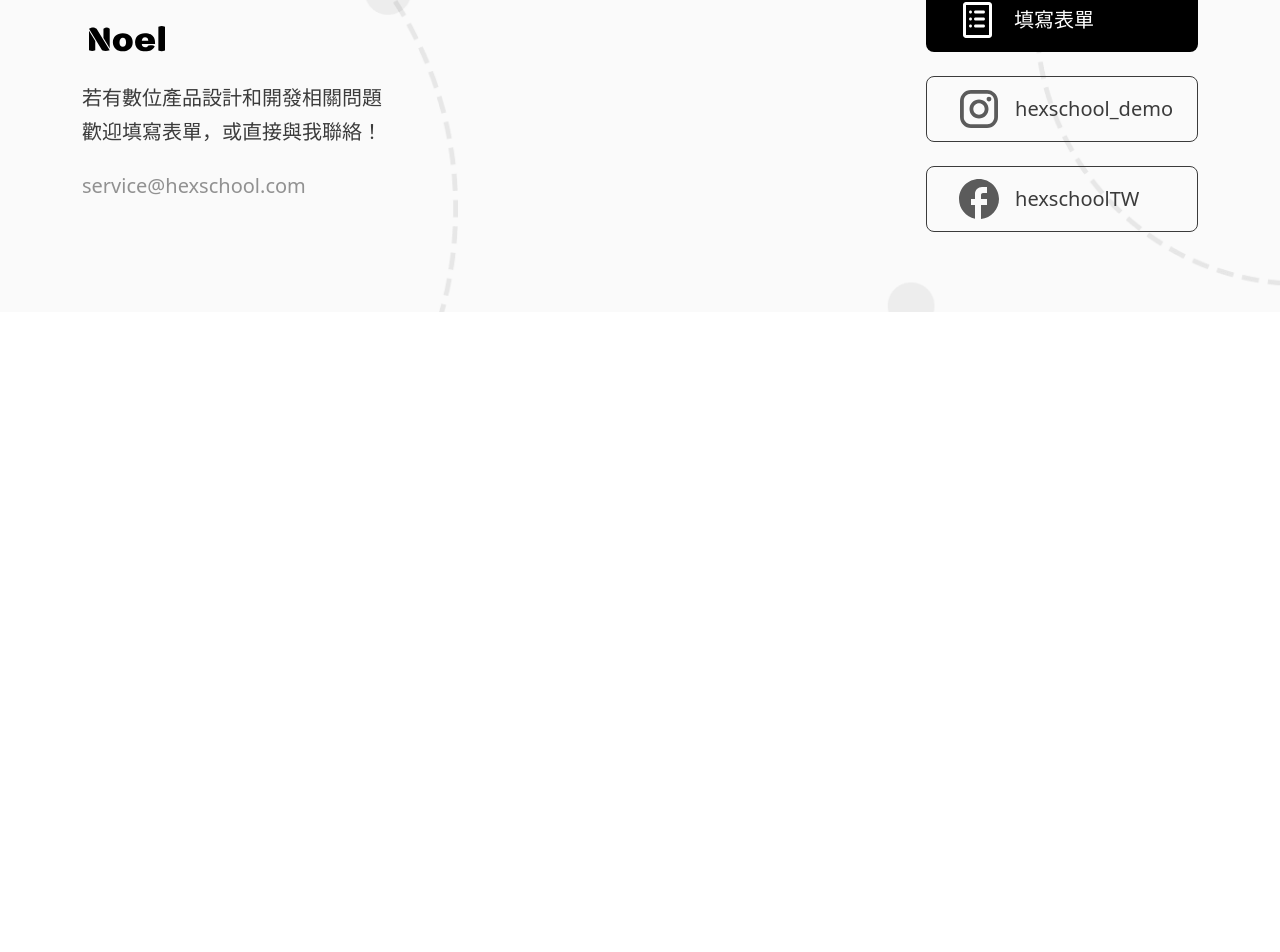
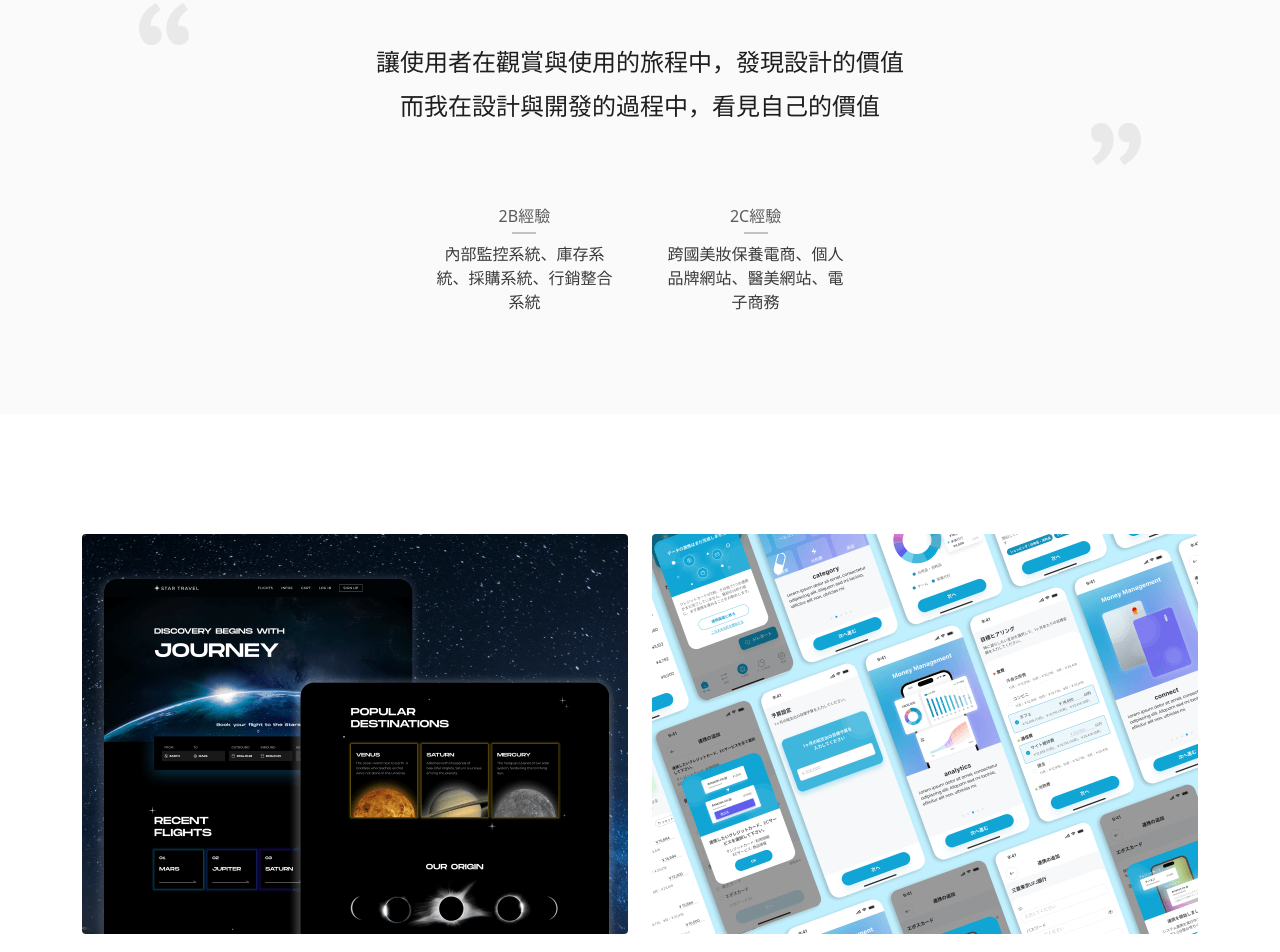
Before and after one commit to Lina-SHU/neol-website, a Vue app: page /portfolio in a window 1280 px wide. Shown: the part 92-1044 px from the top of the page. Before the commit the page ends 800 px from the top, so only its background shows below. Built offline with nearby package versions, Linux system fonts and the light colour scheme.

Commit message:
add profolio page

```diff
--- a/src/router/index.js
+++ b/src/router/index.js
@@ -7,6 +7,11 @@ const router = createRouter({
       path: '/',
       name: 'home',
       component: () => import('../views/HomeView.vue')
+    },
+    {
+      path: '/portfolio',
+      name: 'portfolio',
+      component: () => import('../views/PortfolioView.vue')
     },
     {
       path: '/service',
--- /dev/null
+++ b/src/views/PortfolioView.vue
@@ -0,0 +1,151 @@
+<template>
+  <!-- 標題 -->
+  <div class="bg-primary-100 pt-10 pb-20 text-center lg:pt-20">
+    <div class="w-[80%] mb-10 mx-auto 2xl:w-[35%] xl:mb-6">
+      <img src="../assets/image/quote-left.png" alt="quote-left" class="mx-auto lg:ml-0 lg:-mb-4" />
+      <div class="text-primary-800 text-xl lg:text-2xl">
+        <p class="mb-2">讓使用者在觀賞與使用的旅程中，發現設計的價值</p>
+        <p>而我在設計與開發的過程中，看見自己的價值</p>
+      </div>
+      <img
+        src="../assets/image/quote-right.png"
+        alt=""
+        class="hidden lg:block lg:ml-auto lg:-mt-4"
+      />
+    </div>
+    <ul class="w-[62.6%] mx-auto xl:w-[33%] xl:grid xl:gap-x-10 xl:grid-cols-2">
+      <li class="text-center mb-5">
+        <h3 class="text-primary-600 mb-1">2B經驗</h3>
+        <div class="title-underline mx-auto mb-2"></div>
+        <p class="text-primary-700">內部監控系統、庫存系統、採購系統、行銷整合系統</p>
+      </li>
+      <li class="text-center">
+        <h3 class="text-primary-600 mb-1">2C經驗</h3>
+        <div class="title-underline mx-auto mb-2"></div>
+        <p class="text-primary-700">跨國美妝保養電商、個人品牌網站、醫美網站、電子商務</p>
+      </li>
+    </ul>
+  </div>
+  <!-- 作品集 -->
+  <div class="container py-20 lg:py-30">
+    <ul class="caseList lg:flex lg:flex-wrap lg:justify-between lg:-mx-3">
+      <li class="mb-12 lg:w-1/2 lg:px-3 lg:mb-20">
+        <img
+          src="../assets/image/work-image1.png"
+          alt="work-image"
+          class="w-full object-cover rounded mb-4"
+        />
+        <div class="mx-4">
+          <h3 class="font-bold text-xl text-primary-700 mb-2 lg:text-2xxl">星際旅行訂票平台</h3>
+          <p class="text-primary-500 mb-4 lg:mb-6">悠遊宇宙的夢想，從這裡開始實現</p>
+          <ul class="flex">
+            <li class="px-3 py-1 bg-primary-200 rounded-2xl mr-2 lg:mr-4">網頁設計</li>
+            <li class="px-3 py-1 bg-primary-200 rounded-2xl mr-2 lg:mr-4">響應式設計</li>
+            <li class="px-3 py-1 bg-primary-200 rounded-2xl">Bootstrap</li>
+          </ul>
+        </div>
+      </li>
+      <li class="mb-12 lg:w-1/2 lg:px-3 lg:mb-20">
+        <img
+          src="../assets/image/work-image2.png"
+          alt="work-image"
+          class="w-full object-cover rounded mb-4"
+        />
+        <div class="mx-4">
+          <h3 class="font-bold text-xl text-primary-700 mb-2 lg:text-2xxl">理財App</h3>
+          <p class="text-primary-500 mb-4 lg:mb-6">
+            連動帳戶與行動支付，讓 AI 提供您最好的理財建議
+          </p>
+          <ul class="flex">
+            <li class="px-3 py-1 bg-primary-200 rounded-2xl mr-2 lg:mr-4">APP設計</li>
+            <li class="px-3 py-1 bg-primary-200 rounded-2xl mr-2 lg:mr-4">iOS</li>
+            <li class="px-3 py-1 bg-primary-200 rounded-2xl">React</li>
+          </ul>
+        </div>
+      </li>
+      <li class="mb-12 lg:w-1/2 lg:px-3 lg:mb-20">
+        <img
+          src="../assets/image/work-image3.png"
+          alt="work-image"
+          class="w-full object-cover rounded mb-4"
+        />
+        <div class="mx-4">
+          <h3 class="font-bold text-xl text-primary-700 mb-2 lg:text-2xxl">醫美診所官網</h3>
+          <p class="text-primary-500 mb-4 lg:mb-6">永保青春的秘密，從粹究開始</p>
+          <ul class="flex">
+            <li class="px-3 py-1 bg-primary-200 rounded-2xl mr-2 lg:mr-4">網頁設計</li>
+            <li class="px-3 py-1 bg-primary-200 rounded-2xl mr-2 lg:mr-4">響應式設計</li>
+            <li class="px-3 py-1 bg-primary-200 rounded-2xl">ＷordPress</li>
+          </ul>
+        </div>
+      </li>
+      <li class="mb-12 lg:w-1/2 lg:px-3 lg:mb-20">
+        <img
+          src="../assets/image/work-image4.png"
+          alt="work-image"
+          class="w-full object-cover rounded mb-4"
+        />
+        <div class="mx-4">
+          <h3 class="font-bold text-xl text-primary-700 mb-2 lg:text-2xxl">
+            美美美早餐店 POS 機 UI Design
+          </h3>
+          <p class="text-primary-500 mb-4 lg:mb-6">訂單送單一目瞭然，自動報表分析好輕鬆</p>
+          <ul class="flex">
+            <li class="px-3 py-1 bg-primary-200 rounded-2xl mr-2 lg:mr-4">UI 設計</li>
+            <li class="px-3 py-1 bg-primary-200 rounded-2xl mr-2 lg:mr-4">前端開發</li>
+            <li class="px-3 py-1 bg-primary-200 rounded-2xl">Wix</li>
+          </ul>
+        </div>
+      </li>
+      <li class="mb-12 lg:w-1/2 lg:px-3 lg:mb-20">
+        <img
+          src="../assets/image/work-image5.png"
+          alt="work-image"
+          class="w-full object-cover rounded mb-4"
+        />
+        <div class="mx-4">
+          <h3 class="font-bold text-xl text-primary-700 mb-2 lg:text-2xxl">電影院訂票系統</h3>
+          <p class="text-primary-500 mb-4 lg:mb-6">三步驟完成訂票，電腦手機都支援</p>
+          <ul class="flex">
+            <li class="px-3 py-1 bg-primary-200 rounded-2xl mr-2 lg:mr-4">前端開發</li>
+            <li class="px-3 py-1 bg-primary-200 rounded-2xl mr-2 lg:mr-4">後端支援</li>
+            <li class="px-3 py-1 bg-primary-200 rounded-2xl">Vue</li>
+          </ul>
+        </div>
+      </li>
+      <li class="mb-12 lg:w-1/2 lg:px-3 lg:mb-20">
+        <img
+          src="../assets/image/work-image6.png"
+          alt="work-image"
+          class="w-full object-cover rounded mb-4"
+        />
+        <div class="mx-4">
+          <h3 class="font-bold text-xl text-primary-700 mb-2 lg:text-2xxl">巧克巧克形象官網設計</h3>
+          <p class="text-primary-500 mb-4 lg:mb-6">三步驟完成訂票，電腦手機都支援</p>
+          <ul class="flex">
+            <li class="px-3 py-1 bg-primary-200 rounded-2xl mr-2 lg:mr-4">UI設計</li>
+            <li class="px-3 py-1 bg-primary-200 rounded-2xl mr-2 lg:mr-4">設計系統</li>
+            <li class="px-3 py-1 bg-primary-200 rounded-2xl">網路電商</li>
+          </ul>
+        </div>
+      </li>
+    </ul>
+  </div>
+</template>
+
+<style lang="scss" scoped>
+.title-underline {
+  height: 2px;
+  width: 24px;
+  background-color: #c1c1c1;
+}
+
+.caseList {
+  img {
+    height: 224px;
+    @media (min-width: 1140px) {
+      height: 400px;
+    }
+  }
+}
+</style>
```
